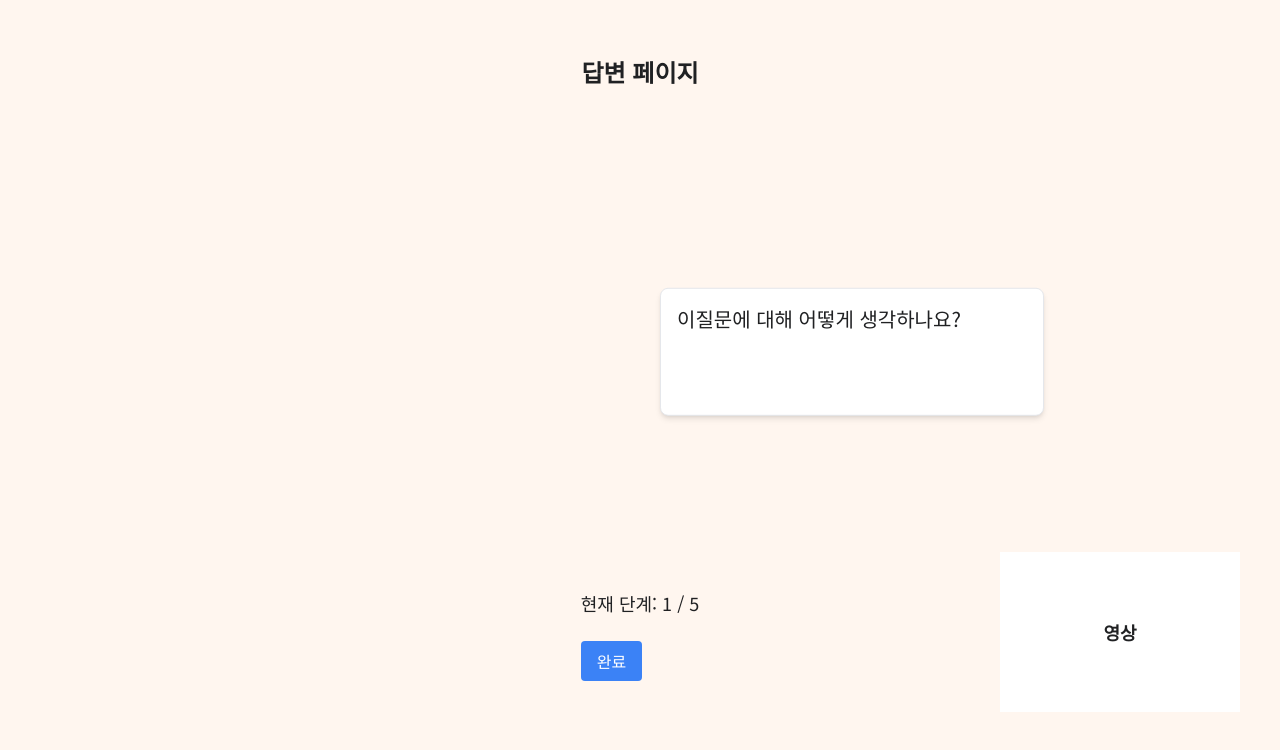
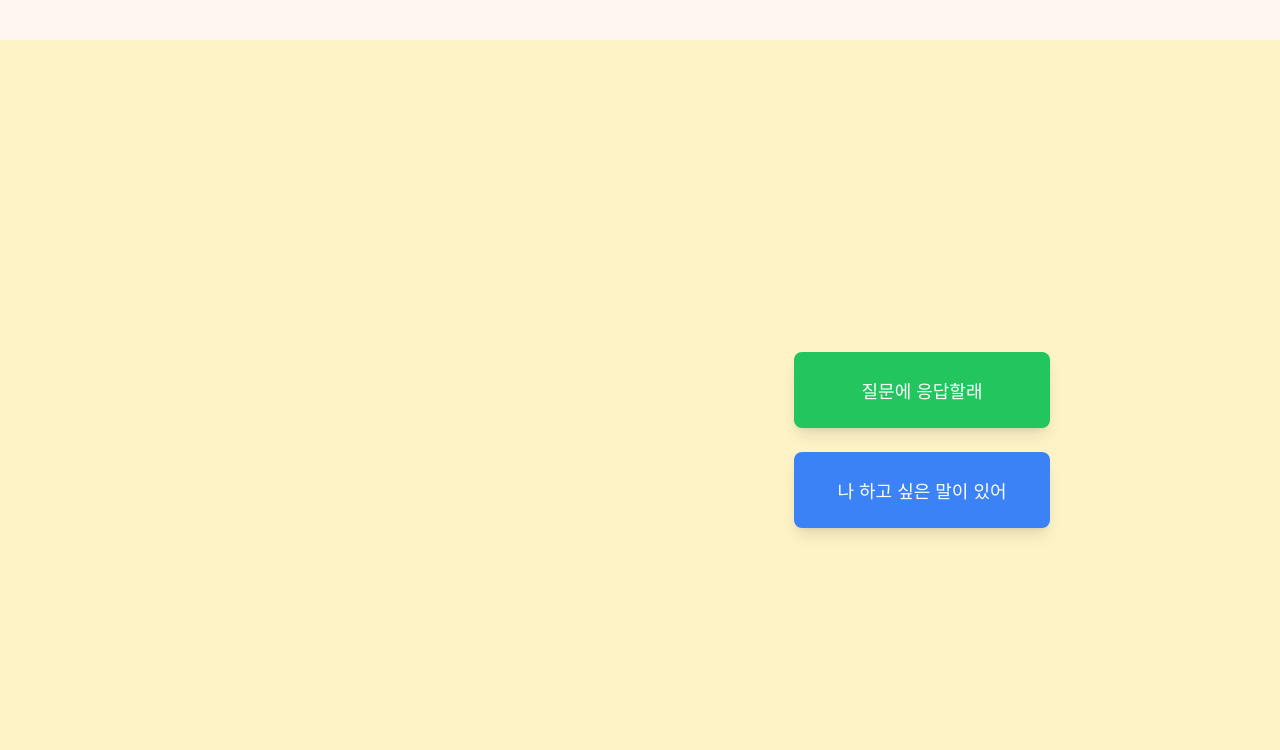
Before and after one commit to i-Bridge/front-ibridge-2025, a Next.js app: page /child/1/chat in a window 1280 px wide. Shown: the top 750 px of the page. Built offline with nearby package versions, Linux system fonts and the light colour scheme.

Commit message:
Feat: 아이용

```diff
--- a/src/app/child/[childId]/chat/page.tsx
+++ b/src/app/child/[childId]/chat/page.tsx
@@ -11,6 +11,8 @@ export default function ReplyPage() {
   const router = useRouter();
   const [displayText, setDisplayText] = useState('');
   const [isImageLoaded, setIsImageLoaded] = useState(false);
+  const [isQuestionVisible, setIsQuestionVisible] = useState(false);
+  const [message, setMessage] = useState('');
   const fullText = '이 질문에 대해 어떻게 생각하나요?';
 
   const handleImageLoad = () => {
@@ -18,10 +20,11 @@ export default function ReplyPage() {
   };
 
   useEffect(() => {
+    if (!isQuestionVisible || message !== fullText) return;
+
     let index = 0;
     const interval = setInterval(() => {
       if (index < fullText.length - 1) {
-        // index가 fullText의 길이를 초과하지 않도록
         setDisplayText((prev) => prev + fullText[index]);
         index++;
       } else {
@@ -29,8 +32,8 @@ export default function ReplyPage() {
       }
     }, 100);
 
-    return () => clearInterval(interval); // 컴포넌트가 언마운트될 때 interval을 정리
-  }, []);
+    return () => clearInterval(interval);
+  }, [isQuestionVisible, message]);
 
   const handleComplete = () => {
     completeStep();
@@ -38,49 +41,83 @@ export default function ReplyPage() {
   };
 
   return (
-    <div className="flex flex-col items-center justify-center h-screen relative p-6">
-      {/* 제목 */}
-      <h1 className="absolute top-4 left-1/2 transform -translate-x-1/2 text-2xl font-bold">
-        답변 페이지
-      </h1>
-
-      {/* 캐릭터 자리 */}
-      <div className="absolute left-24 top-1/2 transform -translate-y-2/3">
+    <div className="flex items-center justify-center h-screen relative p-6 bg-amber-100">
+      {/* 캐릭터 */}
       <Image
         src="/images/characterDefault.png"
         alt="캐릭터"
         width={500}
         height={500}
-          layout="intrinsic" // 이미지 크기 자동 조정
-          onLoadingComplete={handleImageLoad} // 로딩 완료 후 상태 업데이트
-          className={`transition-all duration-300 ${isImageLoaded ? 'opacity-100' : 'opacity-0'}`} // 로딩 중에는 opacity 0으로 숨기기
+        layout="intrinsic"
+        onLoadingComplete={handleImageLoad}
+        className={`transition-all duration-300 ${isImageLoaded ? 'opacity-100' : 'opacity-0'}`}
       />
 
-        {/* 말풍선 자리 (캐릭터 오른쪽) */}
+      {/* 말풍선 */}
+      {isQuestionVisible && (
         <motion.div
-          className="absolute left-full top-1/4 ml-16 w-96 min-h-32 bg-white p-4 rounded-lg shadow-md border"
+          className="ml-16 w-96 min-h-32 bg-white p-6 rounded-lg shadow-sm border-2 border-i-orange"
           initial={{ opacity: 0, scale: 0.9 }}
           animate={{ opacity: 1, scale: 1 }}
           transition={{ duration: 0.5 }}
         >
-          <p className="text-xl">{displayText}</p>{' '}
+          <p className="text-xl font-semibold">{message}</p>
         </motion.div>
+      )}
+
+      {/* 버튼 또는 녹화 화면 */}
+      <div className="ml-16 flex flex-col gap-6 text-center">
+        {!isQuestionVisible ? (
+          <>
+            <button
+              onClick={() => {
+                setIsQuestionVisible(true);
+                setMessage(fullText);
+              }}
+              className="w-64 px-8 py-6 text-lg bg-green-500 text-white rounded-lg shadow-lg"
+            >
+              질문에 응답할래
+            </button>
+            <button
+              onClick={() => {
+                setIsQuestionVisible(true);
+                setMessage('얘기해봐!');
+              }}
+              className="w-64 px-8 py-6 text-lg bg-blue-500 text-white rounded-lg shadow-lg"
+            >
+              나 하고 싶은 말이 있어
+            </button>
+          </>
+        ) : (
+          <div className="w-72 h-48 bg-white flex items-center justify-center text-lg font-bold shadow-lg rounded-lg">
+            녹화 화면
           </div>
-      {/* 현재 단계 표시 및 완료 버튼 */}
-      <div className="absolute top-2/3">
-        <p className="mt-4 text-lg">현재 단계: {completedSteps + 1} / 5</p>
+        )}
+      </div>
+
+      {/* 현재 단계 및 완료 버튼 */}
+      {isQuestionVisible && (
+        <div className="absolute bottom-20 flex flex-col items-center gap-6">
+          <p className="text-xl font-semibold">
+            현재 단계: {completedSteps + 1} / 5
+          </p>
           <button
             onClick={handleComplete}
-          className="mt-6 px-4 py-2 bg-blue-500 text-white rounded"
+            className="px-6 py-4 bg-blue-500 text-white text-lg rounded-lg"
           >
             완료
           </button>
+          <button
+            onClick={() => {
+              setIsQuestionVisible(false);
+              setDisplayText('');
+            }}
+            className="px-6 py-4 bg-red-500 text-white text-lg rounded-lg"
+          >
+            뒤로가기
+          </button>
         </div>
-
-      {/* 영상 통화 화면 자리 */}
-      <div className="absolute bottom-32 right-10 w-60 h-40 bg-white flex items-center justify-center text-lg font-bold">
-        영상
-      </div>
+      )}
     </div>
   );
 }
```
Lines whose indentation alone changed are shown as unchanged.
